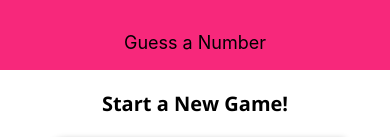
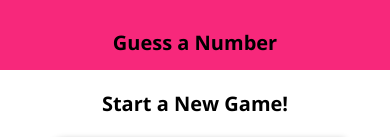
Before and after one commit to MohJaber93/Number-Game-React-Native-, a React Native app: screen / in a window 390 px wide. Shown: the top 137 px of the page. Built offline with nearby package versions, Linux system fonts and the light colour scheme.

Commit message:
use Title component within header

```diff
--- a/components/Header/Header.js
+++ b/components/Header/Header.js
@@ -1,11 +1,12 @@
 import React from "react";
-import { View, Text, StyleSheet } from "react-native";
+import { View, StyleSheet } from "react-native";
+import Title from "../Title/Title";
 import Colors from "../../constants/colors";
 
 const Header = ({ title }) => {
   return (
     <View style={styles.header}>
-      <Text style={styles.headerTitle}>{title}</Text>
+      <Title style={styles.headerTitle}>{title}</Title>
     </View>
   );
 };
@@ -20,7 +21,6 @@ const styles = StyleSheet.create({
     paddingTop: 15,
   },
   headerTitle: {
-    fontSize: 18,
     color: "#000",
   },
 });
```
Also changed, not shown: 1 other file (tests, documents, lock files or other folders).
